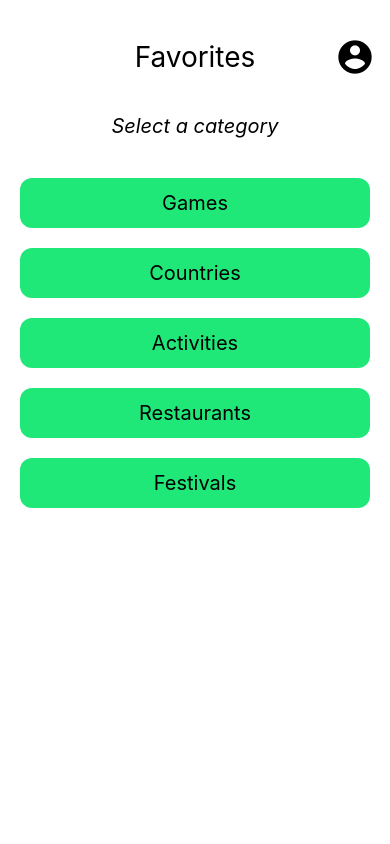
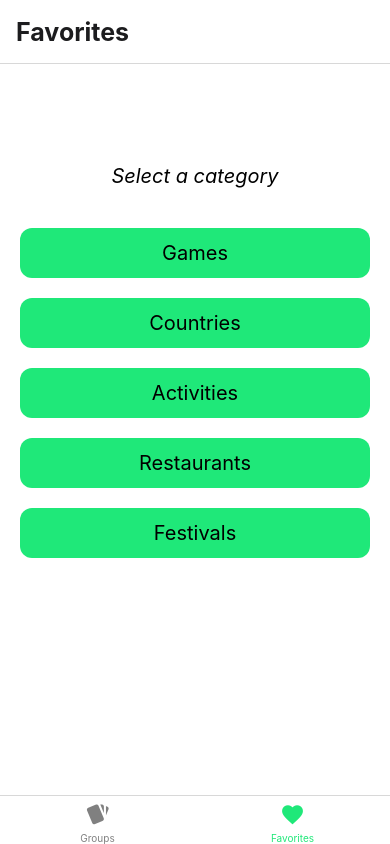
Before and after one commit to PeekingBad/SwipeTogether, a React Native app: screen /Favorites in a window 390 px wide. Built offline with nearby package versions, Linux system fonts and the light colour scheme.

Commit message:
Build & refactor - Added Tabs, Navigation & Rename and adjust margins

```diff
--- a/App.js
+++ b/App.js
@@ -1,20 +1,16 @@
 import React from 'react'
-import { View, StyleSheet } from 'react-native'
-import Splash from './src/screens/splashscreen'
-import Groups from './src/screens/groups'
-import Favorites from './src/screens/favorites'
+import { NavigationContainer } from '@react-navigation/native'
+import { createBottomTabNavigator } from '@react-navigation/bottom-tabs'
+import Tabs from './src/components/tabs'
+
+const Tab = createBottomTabNavigator()
 
 const App = () => {
   return (
-    <View style={styles.container}>
-      <Favorites />
-    </View>
+    <NavigationContainer>
+      <Tabs />
+    </NavigationContainer>
   )
 }
 
-const styles = StyleSheet.create({
-  container: {
-    flex: 1
-  }
-})
 export default App
--- a/package.json
+++ b/package.json
@@ -10,11 +10,15 @@
     "lint": "eslint ."
   },
   "dependencies": {
+    "@react-navigation/bottom-tabs": "^6.5.11",
+    "@react-navigation/native": "^6.1.9",
     "expo": "~49.0.15",
+    "expo-font": "~11.4.0",
     "expo-status-bar": "~1.6.0",
     "react": "18.2.0",
     "react-native": "0.72.6",
-    "expo-font": "~11.4.0"
+    "react-native-safe-area-context": "4.6.3",
+    "react-native-screens": "~3.22.0"
   },
   "devDependencies": {
     "@babel/core": "^7.20.0",
--- /dev/null
+++ b/src/components/tabs.js
@@ -0,0 +1,53 @@
+import React from 'react'
+import Splash from '../screens/splashscreen'
+import Groups from '../screens/groups'
+import Favorites from '../screens/favorites'
+import { NavigationContainer } from '@react-navigation/native'
+import { createBottomTabNavigator } from '@react-navigation/bottom-tabs'
+import { MaterialCommunityIcons } from '@expo/vector-icons'
+
+const Tab = createBottomTabNavigator()
+
+const Tabs = () => {
+  return (
+    <Tab.Navigator
+      screenOptions={{
+        tabBarActiveTintColor: '#1FE879',
+        tabBarInactiveTintColor: 'grey',
+        headerTitleStyle: {
+          fontWeight: 'bold',
+          fontSize: 25
+        }
+      }}
+    >
+      <Tab.Screen
+        name={'Groups'}
+        component={Groups}
+        options={{
+          tabBarIcon: ({ focused }) => (
+            <MaterialCommunityIcons
+              name={'cards'}
+              size={25}
+              color={focused ? '#1FE879' : 'grey'}
+            />
+          )
+        }}
+      />
+      <Tab.Screen
+        name={'Favorites'}
+        component={Favorites}
+        options={{
+          tabBarIcon: ({ focused }) => (
+            <MaterialCommunityIcons
+              name={'cards-heart'}
+              size={25}
+              color={focused ? '#1FE879' : 'grey'}
+            />
+          )
+        }}
+      />
+    </Tab.Navigator>
+  )
+}
+
+export default Tabs
--- a/src/screens/favorites.js
+++ b/src/screens/favorites.js
@@ -37,14 +37,21 @@ const CategoryItems = ({ title }) => (
 )
 
 const Favorites = () => {
+  const {
+    container,
+    selectCategoryText,
+    selectCategoryView,
+    categoryContainer
+  } = styles
   return (
-    <SafeAreaView style={styles.container}>
-      <TopNav pageName="Favorites"></TopNav>
-      <View style={styles.selectCategoryView}>
-        <Text style={styles.selectCategoryText}>Select a category</Text>
+    <SafeAreaView style={container}>
+      {/* <TopNav pageName="Favorites"></TopNav> */}
+      <View style={selectCategoryView}>
+        <Text style={selectCategoryText}>Select a category</Text>
       </View>
-      <View style={styles.categoryContainer}>
+      <View style={categoryContainer}>
         <FlatList
+          scrollEnabled={false}
           data={DATA}
           renderItem={({ item }) => <CategoryItems title={item.title} />}
         />
@@ -56,10 +63,11 @@ const Favorites = () => {
 const styles = StyleSheet.create({
   container: {
     flex: 1,
-    marginTop: StatusBar.currentHeight || 20
+    marginTop: StatusBar.currentHeight || 0,
+    backgroundColor: 'white'
   },
   selectCategoryView: {
-    marginTop: 40,
+    marginTop: 100,
     justifyContent: 'center',
     alignItems: 'center'
   },
@@ -80,7 +88,6 @@ const styles = StyleSheet.create({
     fontSize: 20
   },
   categoryContainer: {
-    height: windowHeight * 0.65,
     marginTop: 20,
     overflow: 'hidden'
   }
--- a/src/screens/groups.js
+++ b/src/screens/groups.js
@@ -55,10 +55,10 @@ const CardInfo = () => {
       backgroundImage={item.backgroundImage}
     />
   )
-  const { topBar, screenTitle, accountIcon, groupContainer } = styles
+  const { container, groupContainer } = styles
   return (
-    <SafeAreaView>
-      <View style={topBar}>
+    <SafeAreaView style={container}>
+      {/* <View style={topBar}>
         <Text style={screenTitle}>Groups</Text>
         <MaterialIcons
           style={accountIcon}
@@ -66,7 +66,7 @@ const CardInfo = () => {
           size={40}
           color="black"
         />
-      </View>
+      </View> */}
       <View style={groupContainer}>
         <FlatList
           showsVerticalScrollIndicator={false}
@@ -79,21 +79,16 @@ const CardInfo = () => {
 }
 
 const styles = StyleSheet.create({
-  topBar: {
-    marginTop: StatusBar.currentHeight || 20,
-    justifyContent: 'center',
-    alignItems: 'center',
-    flexDirection: 'row'
+  container: {
+    backgroundColor: 'white'
   },
-  screenTitle: {
-    fontSize: 28
-  },
-  accountIcon: {
-    position: 'absolute',
-    right: 15
-  },
+  // topBar: {
+  //   marginTop: StatusBar.currentHeight || 20,
+  //   justifyContent: 'center',
+  //   alignItems: 'center',
+  //   flexDirection: 'row'
+  // },
   groupContainer: {
-    height: windowHeight * 0.75,
     marginTop: 20,
     alignItems: 'center'
   }
```
Also changed, not shown: 1 other file (tests, documents, lock files or other folders).
